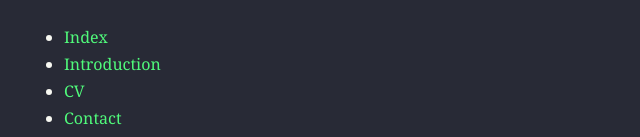
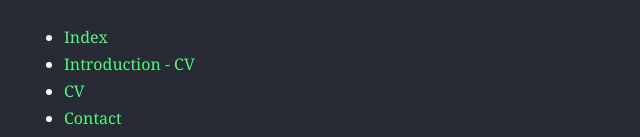
Before and after one commit to siddhantladdha/siddhantladdha.github.io, a plain HTML site: page index.html in a window 1280 px wide. Shown: the part 653-790 px from the top of the page, 272-912 px from the left. Drawn offline with Linux system fonts and the light colour scheme.

Commit message:
trying different things (raw html)

```diff
--- a/index.html
+++ b/index.html
@@ -39,7 +39,7 @@ ul.task-list{list-style: none;}
             <h1 id="main">Main</h1>
             <ul>
             <li><a href="./index.html">Index</a></li>
-            <li><a href="./introduction.html">Introduction</a></li>
+            <li><a href="./introduction.html">Introduction</a> <a href="https://siddhantladdha.com/local_assets/Siddhant_Laddha_CV.pdf" target="_blank">- CV</a></li>
             <li><a href="./local_assets/Siddhant_Laddha_CV.pdf">CV</a></li>
             <li><a href="./contact.html">Contact</a></li>
             <li><a href="./bounty.html">Bounty</a></li>
```
Also changed, not shown: 1 other file.
